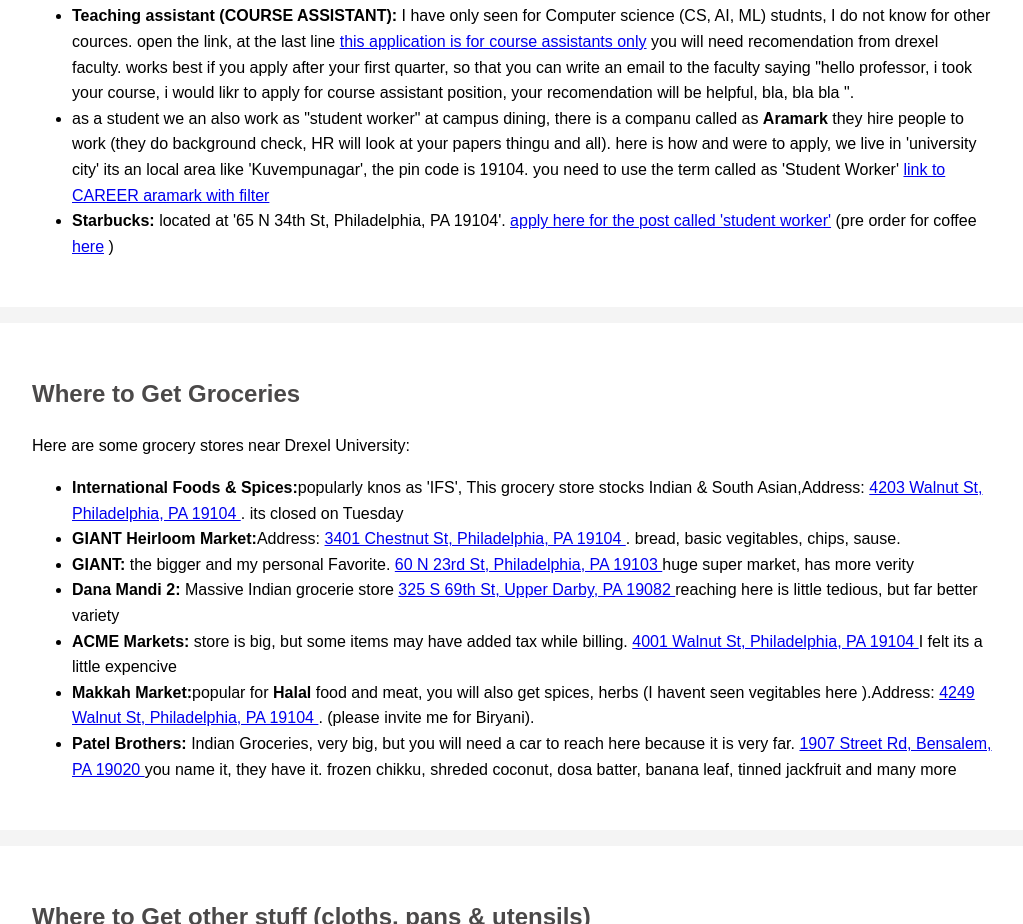
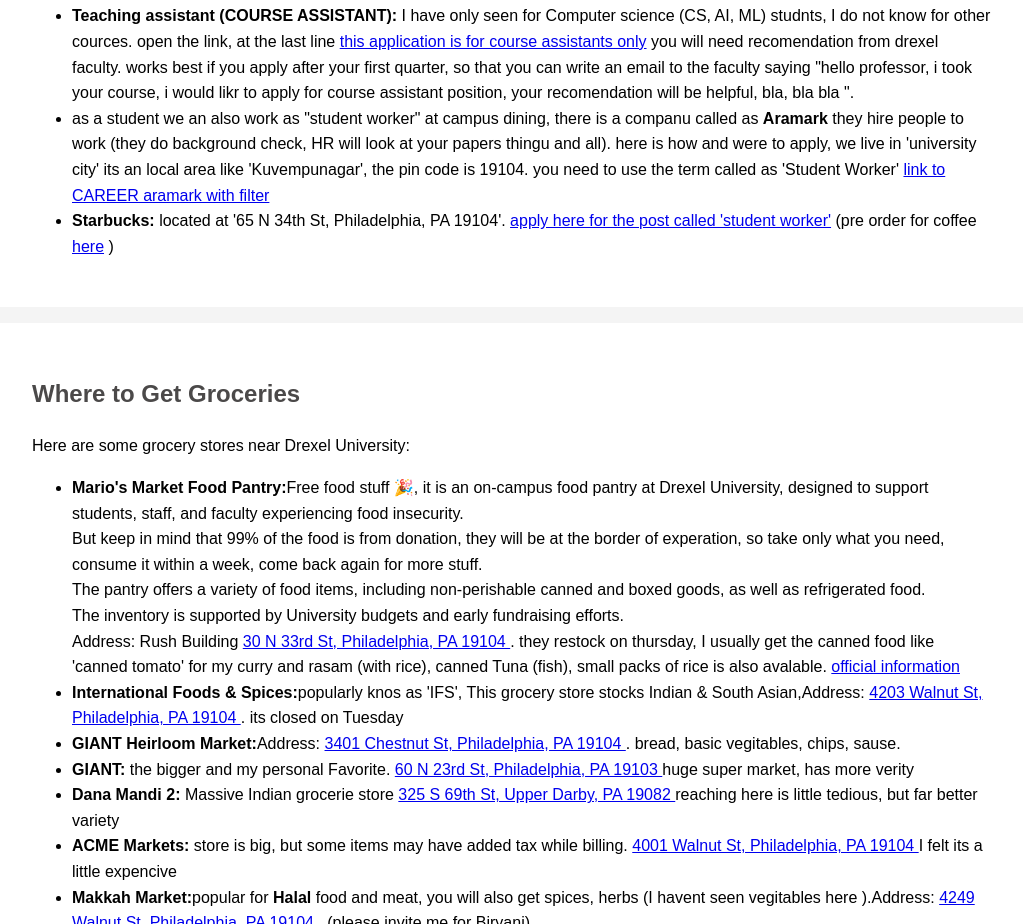
Before and after one commit to Pruthviraj-Guddu/Pruthviraj-Guddu.github.io, a plain HTML site: page drexelfaq.html in a window 1280 px wide. Shown: the part 1876-2800 px from the top of the page, without its empty margins (128-1151 px from the left). Drawn offline with Linux system fonts and the light colour scheme.

Commit message:
Update drexelfaq.html

```diff
--- a/drexelfaq.html
+++ b/drexelfaq.html
@@ -80,7 +80,7 @@
         <div>
           <h1>Welcome to Drexel University</h1>
           <p style="font-size: 1.2rem">
-            last updated 25 JUNE 2024, 6:20 pm EDT
+            last updated 28 JUNE 2024, 4:30 pm EDT
           </p>
           <h2>
             I will try my best to help you guys (here to help, not for profit)
@@ -259,6 +259,28 @@
         <h2>Where to Get Groceries</h2>
         <p>Here are some grocery stores near Drexel University:</p>
         <ul>
+          <li>
+            <strong>Mario's Market Food Pantry:</strong>Free food stuff 🎉, it
+            is an on-campus food pantry at Drexel University, designed to
+            support students, staff, and faculty experiencing food insecurity.
+            <br />
+            But keep in mind that 99% of the food is from donation, they will be
+            at the border of experation, so take only what you need, consume it
+            within a week, come back again for more stuff.
+            <br />
+            The pantry offers a variety of food items, including non-perishable
+            canned and boxed goods, as well as refrigerated food.
+            <br />The inventory is supported by University budgets and early
+            fundraising efforts. <br />Address: Rush Building
+            <a href="https://maps.app.goo.gl/smbMX6Hm6bQbZnNp6">
+              30 N 33rd St, Philadelphia, PA 19104 </a
+            >. they restock on thursday, I usually get the canned food like
+            'canned tomato' for my curry and rasam (with rice), canned Tuna
+            (fish), small packs of rice is also avalable.
+            <a href="https://giving.drexel.edu/stories/mario_market/">
+              official information
+            </a>
+          </li>
           <li>
             <strong>International Foods &amp; Spices:</strong>popularly knos as
             'IFS', This grocery store stocks Indian &amp; South Asian,Address:
@@ -557,7 +579,7 @@
           <li>
             <strong>vegetables:</strong>less variety. what I miss the most is
             Okra, bitter gourd, Drumstick, Jackfruit, curry leaves. dont worry,
-            some of it is available in Indian Store.
+            some of it is available in International Store.
           </li>
           <li>
             <strong>paneer (milk product):</strong> is available in Indian
```
